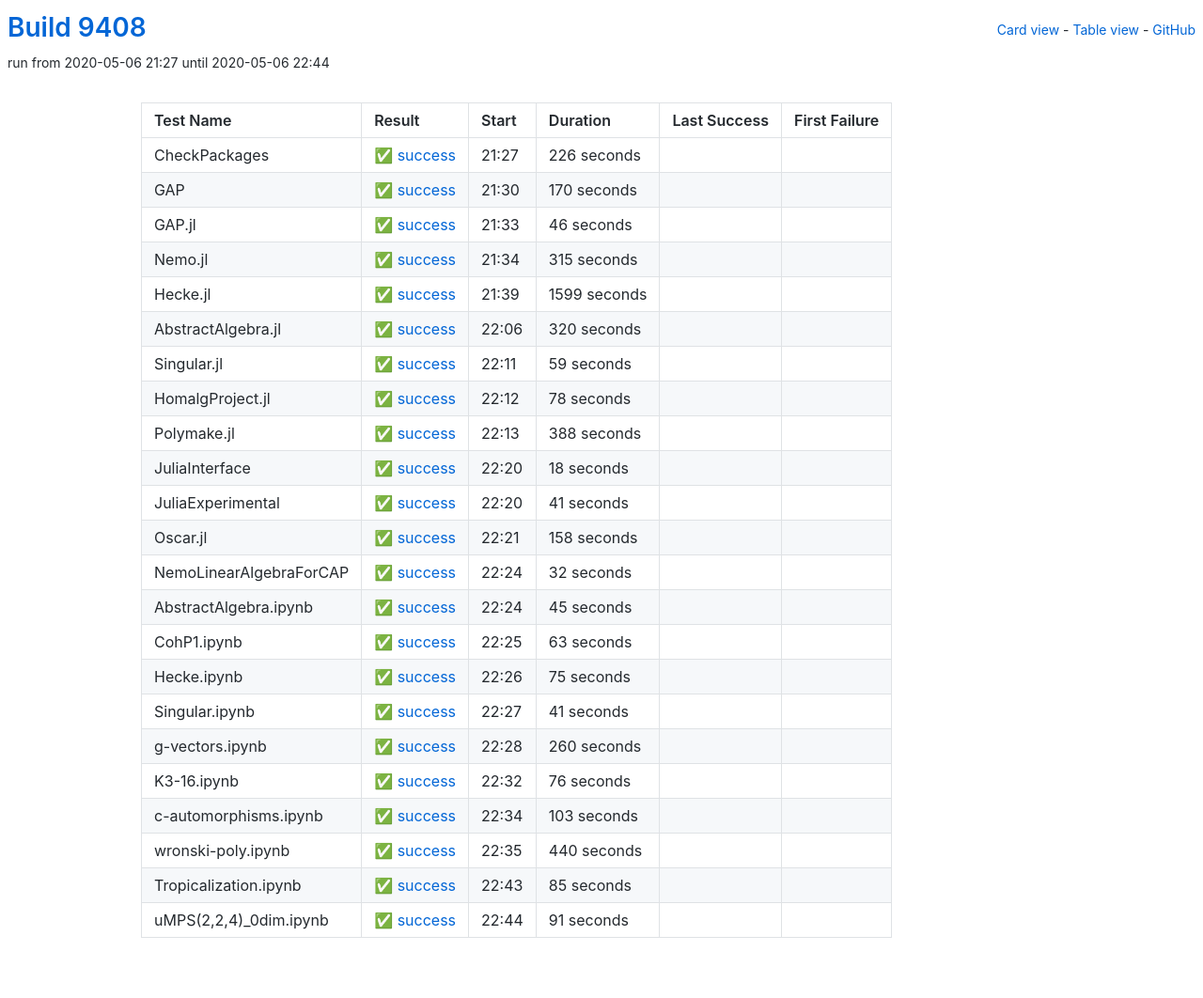
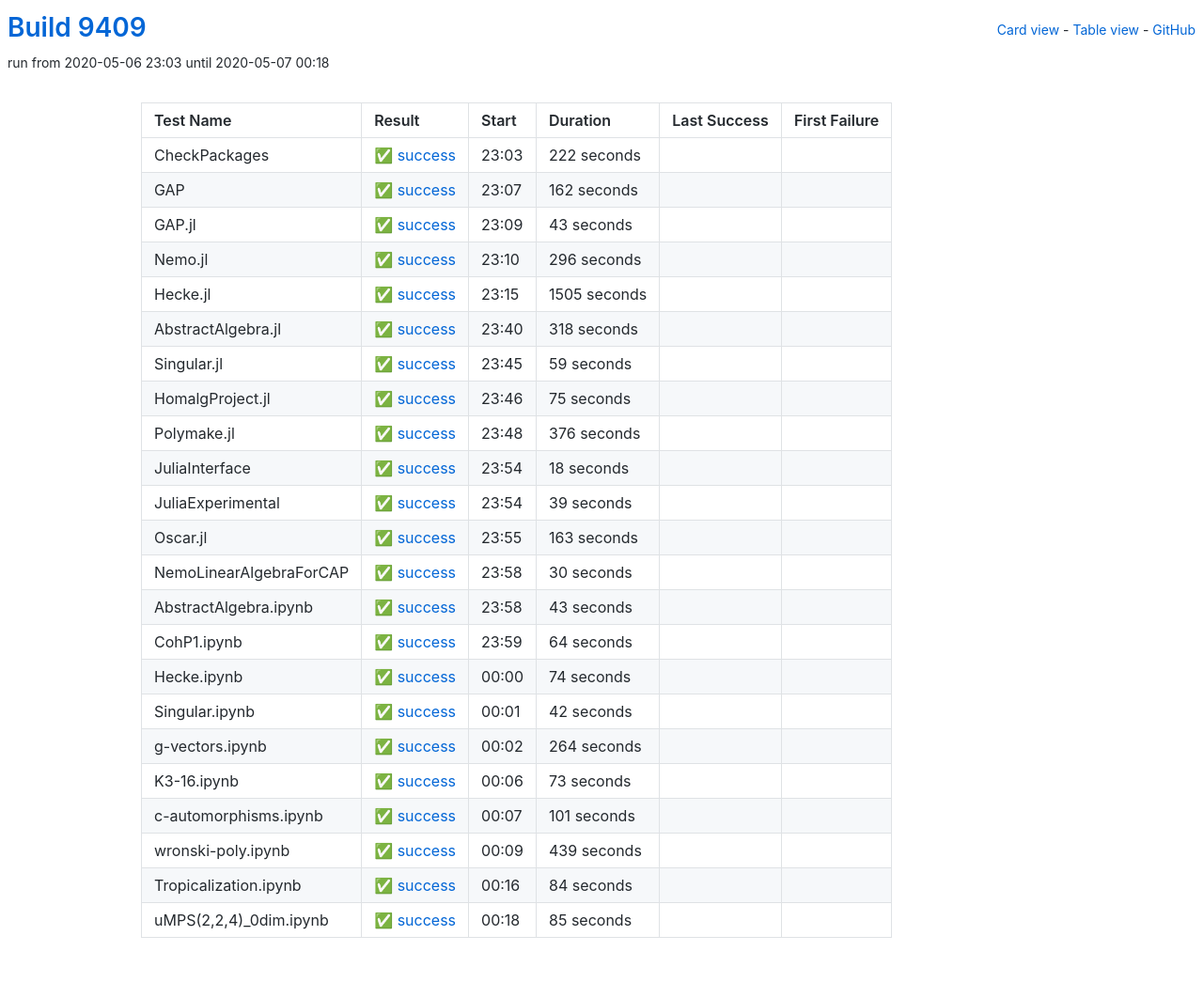
Before and after one commit to oscar-system/oscar-ci-status, a Jekyll site: the page built from table.html, in a window 1280 px wide. Shown: the whole page at 94% size. Built offline with Jekyll 4.4.1, drawn with Linux system fonts in a browser that asks for light colours.

Commit message:
Build 9409

```diff
--- a/_data/ci.yml
+++ b/_data/ci.yml
@@ -1,77 +1,77 @@
-build: 9408
-build_url: https://oscarci.mathematik.uni-kl.de/job/oscar/9408/
+build: 9409
+build_url: https://oscarci.mathematik.uni-kl.de/job/oscar/9409/
 job: oscar
 tests:
-- duration: 226
+- duration: 222
   exitcode: 0
   first_failure: false
   first_failure_url: null
   id: checkpackages
   last_success: false
   last_success_url: null
-  log: https://oscarci.mathematik.uni-kl.de/job/oscar/9408/artifact/logs/build-9408/CheckPackages.log
+  log: https://oscarci.mathematik.uni-kl.de/job/oscar/9409/artifact/logs/build-9409/CheckPackages.log
   name: CheckPackages
-  start: 2020-05-06 21:27
+  start: 2020-05-06 23:03
   status: success
   success: true
-- duration: 170
+- duration: 162
   exitcode: 0
   first_failure: false
   first_failure_url: null
   id: gap
   last_success: false
   last_success_url: null
-  log: https://oscarci.mathematik.uni-kl.de/job/oscar/9408/artifact/logs/build-9408/GAP.log
+  log: https://oscarci.mathematik.uni-kl.de/job/oscar/9409/artifact/logs/build-9409/GAP.log
   name: GAP
-  start: 2020-05-06 21:30
+  start: 2020-05-06 23:07
   status: success
   success: true
-- duration: 46
+- duration: 43
   exitcode: 0
   first_failure: false
   first_failure_url: null
   id: gap-jl
   last_success: false
   last_success_url: null
-  log: https://oscarci.mathematik.uni-kl.de/job/oscar/9408/artifact/logs/build-9408/GAP.jl.log
+  log: https://oscarci.mathematik.uni-kl.de/job/oscar/9409/artifact/logs/build-9409/GAP.jl.log
   name: GAP.jl
-  start: 2020-05-06 21:33
+  start: 2020-05-06 23:09
   status: success
   success: true
-- duration: 315
+- duration: 296
   exitcode: 0
   first_failure: false
   first_failure_url: null
   id: nemo-jl
   last_success: false
   last_success_url: null
-  log: https://oscarci.mathematik.uni-kl.de/job/oscar/9408/artifact/logs/build-9408/Nemo.jl.log
+  log: https://oscarci.mathematik.uni-kl.de/job/oscar/9409/artifact/logs/build-9409/Nemo.jl.log
   name: Nemo.jl
-  start: 2020-05-06 21:34
+  start: 2020-05-06 23:10
   status: success
   success: true
-- duration: 1599
+- duration: 1505
   exitcode: 0
   first_failure: false
   first_failure_url: null
   id: hecke-jl
   last_success: false
   last_success_url: null
-  log: https://oscarci.mathematik.uni-kl.de/job/oscar/9408/artifact/logs/build-9408/Hecke.jl.log
+  log: https://oscarci.mathematik.uni-kl.de/job/oscar/9409/artifact/logs/build-9409/Hecke.jl.log
   name: Hecke.jl
-  start: 2020-05-06 21:39
+  start: 2020-05-06 23:15
   status: success
   success: true
-- duration: 320
+- duration: 318
   exitcode: 0
   first_failure: false
   first_failure_url: null
   id: abstractalgebra-jl
   last_success: false
   last_success_url: null
-  log: https://oscarci.mathematik.uni-kl.de/job/oscar/9408/artifact/logs/build-9408/AbstractAlgebra.jl.log
+  log: https://oscarci.mathematik.uni-kl.de/job/oscar/9409/artifact/logs/build-9409/AbstractAlgebra.jl.log
   name: AbstractAlgebra.jl
-  start: 2020-05-06 22:06
+  start: 2020-05-06 23:40
   status: success
   success: true
 - duration: 59
@@ -81,33 +81,33 @@
   id: singular-jl
   last_success: false
   last_success_url: null
-  log: https://oscarci.mathematik.uni-kl.de/job/oscar/9408/artifact/logs/build-9408/Singular.jl.log
+  log: https://oscarci.mathematik.uni-kl.de/job/oscar/9409/artifact/logs/build-9409/Singular.jl.log
   name: Singular.jl
-  start: 2020-05-06 22:11
+  start: 2020-05-06 23:45
   status: success
   success: true
-- duration: 78
+- duration: 75
   exitcode: 0
   first_failure: false
   first_failure_url: null
   id: homalgproject-jl
   last_success: false
   last_success_url: null
-  log: https://oscarci.mathematik.uni-kl.de/job/oscar/9408/artifact/logs/build-9408/HomalgProject.jl.log
+  log: https://oscarci.mathematik.uni-kl.de/job/oscar/9409/artifact/logs/build-9409/HomalgProject.jl.log
   name: HomalgProject.jl
-  start: 2020-05-06 22:12
+  start: 2020-05-06 23:46
   status: success
   success: true
-- duration: 388
+- duration: 376
   exitcode: 0
   first_failure: false
   first_failure_url: null
   id: polymake-jl
   last_success: false
   last_success_url: null
-  log: https://oscarci.mathematik.uni-kl.de/job/oscar/9408/artifact/logs/build-9408/Polymake.jl.log
+  log: https://oscarci.mathematik.uni-kl.de/job/oscar/9409/artifact/logs/build-9409/Polymake.jl.log
   name: Polymake.jl
-  start: 2020-05-06 22:13
+  start: 2020-05-06 23:48
   status: success
   success: true
 - duration: 18
@@ -117,164 +117,164 @@
   id: juliainterface
   last_success: false
   last_success_url: null
-  log: https://oscarci.mathematik.uni-kl.de/job/oscar/9408/artifact/logs/build-9408/JuliaInterface.log
+  log: https://oscarci.mathematik.uni-kl.de/job/oscar/9409/artifact/logs/build-9409/JuliaInterface.log
   name: JuliaInterface
-  start: 2020-05-06 22:20
+  start: 2020-05-06 23:54
   status: success
   success: true
-- duration: 41
+- duration: 39
   exitcode: 0
   first_failure: false
   first_failure_url: null
   id: juliaexperimental
   last_success: false
   last_success_url: null
-  log: https://oscarci.mathematik.uni-kl.de/job/oscar/9408/artifact/logs/build-9408/JuliaExperimental.log
+  log: https://oscarci.mathematik.uni-kl.de/job/oscar/9409/artifact/logs/build-9409/JuliaExperimental.log
   name: JuliaExperimental
-  start: 2020-05-06 22:20
+  start: 2020-05-06 23:54
   status: success
   success: true
-- duration: 158
+- duration: 163
   exitcode: 0
   first_failure: false
   first_failure_url: null
   id: oscar-jl
   last_success: false
   last_success_url: null
-  log: https://oscarci.mathematik.uni-kl.de/job/oscar/9408/artifact/logs/build-9408/Oscar.jl.log
+  log: https://oscarci.mathematik.uni-kl.de/job/oscar/9409/artifact/logs/build-9409/Oscar.jl.log
   name: Oscar.jl
-  start: 2020-05-06 22:21
+  start: 2020-05-06 23:55
   status: success
   success: true
-- duration: 32
+- duration: 30
   exitcode: 0
   first_failure: false
   first_failure_url: null
   id: nemolinearalgebraforcap
   last_success: false
   last_success_url: null
-  log: https://oscarci.mathematik.uni-kl.de/job/oscar/9408/artifact/logs/build-9408/NemoLinearAlgebraForCAP.log
+  log: https://oscarci.mathematik.uni-kl.de/job/oscar/9409/artifact/logs/build-9409/NemoLinearAlgebraForCAP.log
   name: NemoLinearAlgebraForCAP
-  start: 2020-05-06 22:24
+  start: 2020-05-06 23:58
   status: success
   success: true
-- duration: 45
+- duration: 43
   exitcode: 0
   first_failure: false
   first_failure_url: null
   id: abstractalgebra-ipynb
   last_success: false
   last_success_url: null
-  log: https://oscarci.mathematik.uni-kl.de/job/oscar/9408/artifact/logs/build-9408/AbstractAlgebra.ipynb.log
+  log: https://oscarci.mathematik.uni-kl.de/job/oscar/9409/artifact/logs/build-9409/AbstractAlgebra.ipynb.log
   name: AbstractAlgebra.ipynb
-  start: 2020-05-06 22:24
+  start: 2020-05-06 23:58
   status: success
   success: true
-- duration: 63
+- duration: 64
   exitcode: 0
   first_failure: false
   first_failure_url: null
   id: cohp1-ipynb
   last_success: false
   last_success_url: null
-  log: https://oscarci.mathematik.uni-kl.de/job/oscar/9408/artifact/logs/build-9408/CohP1.ipynb.log
+  log: https://oscarci.mathematik.uni-kl.de/job/oscar/9409/artifact/logs/build-9409/CohP1.ipynb.log
   name: CohP1.ipynb
-  start: 2020-05-06 22:25
+  start: 2020-05-06 23:59
   status: success
   success: true
-- duration: 75
+- duration: 74
   exitcode: 0
   first_failure: false
   first_failure_url: null
   id: hecke-ipynb
   last_success: false
   last_success_url: null
-  log: https://oscarci.mathematik.uni-kl.de/job/oscar/9408/artifact/logs/build-9408/Hecke.ipynb.log
+  log: https://oscarci.mathematik.uni-kl.de/job/oscar/9409/artifact/logs/build-9409/Hecke.ipynb.log
   name: Hecke.ipynb
-  start: 2020-05-06 22:26
+  start: 2020-05-07 00:00
   status: success
   success: true
-- duration: 41
+- duration: 42
   exitcode: 0
   first_failure: false
   first_failure_url: null
   id: singular-ipynb
   last_success: false
   last_success_url: null
-  log: https://oscarci.mathematik.uni-kl.de/job/oscar/9408/artifact/logs/build-9408/Singular.ipynb.log
+  log: https://oscarci.mathematik.uni-kl.de/job/oscar/9409/artifact/logs/build-9409/Singular.ipynb.log
   name: Singular.ipynb
-  start: 2020-05-06 22:27
+  start: 2020-05-07 00:01
   status: success
   success: true
-- duration: 260
+- duration: 264
   exitcode: 0
   first_failure: false
   first_failure_url: null
   id: g-vectors-ipynb
   last_success: false
   last_success_url: null
-  log: https://oscarci.mathematik.uni-kl.de/job/oscar/9408/artifact/logs/build-9408/g-vectors.ipynb.log
+  log: https://oscarci.mathematik.uni-kl.de/job/oscar/9409/artifact/logs/build-9409/g-vectors.ipynb.log
   name: g-vectors.ipynb
-  start: 2020-05-06 22:28
+  start: 2020-05-07 00:02
   status: success
   success: true
-- duration: 76
+- duration: 73
   exitcode: 0
   first_failure: false
   first_failure_url: null
   id: k3-16-ipynb
   last_success: false
   last_success_url: null
-  log: https://oscarci.mathematik.uni-kl.de/job/oscar/9408/artifact/logs/build-9408/K3-16.ipynb.log
+  log: https://oscarci.mathematik.uni-kl.de/job/oscar/9409/artifact/logs/build-9409/K3-16.ipynb.log
   name: K3-16.ipynb
-  start: 2020-05-06 22:32
+  start: 2020-05-07 00:06
   status: success
   success: true
-- duration: 103
+- duration: 101
   exitcode: 0
   first_failure: false
   first_failure_url: null
   id: c-automorphisms-ipynb
   last_success: false
   last_success_url: null
-  log: https://oscarci.mathematik.uni-kl.de/job/oscar/9408/artifact/logs/build-9408/c-automorphisms.ipynb.log
+  log: https://oscarci.mathematik.uni-kl.de/job/oscar/9409/artifact/logs/build-9409/c-automorphisms.ipynb.log
   name: c-automorphisms.ipynb
-  start: 2020-05-06 22:34
+  start: 2020-05-07 00:07
   status: success
   success: true
-- duration: 440
+- duration: 439
   exitcode: 0
   first_failure: false
   first_failure_url: null
   id: wronski-poly-ipynb
   last_success: false
   last_success_url: null
-  log: https://oscarci.mathematik.uni-kl.de/job/oscar/9408/artifact/logs/build-9408/wronski-poly.ipynb.log
+  log: https://oscarci.mathematik.uni-kl.de/job/oscar/9409/artifact/logs/build-9409/wronski-poly.ipynb.log
   name: wronski-poly.ipynb
-  start: 2020-05-06 22:35
+  start: 2020-05-07 00:09
+  status: success
+  success: true
+- duration: 84
+  exitcode: 0
+  first_failure: false
+  first_failure_url: null
+  id: tropicalization-ipynb
+  last_success: false
+  last_success_url: null
+  log: https://oscarci.mathematik.uni-kl.de/job/oscar/9409/artifact/logs/build-9409/Tropicalization.ipynb.log
+  name: Tropicalization.ipynb
+  start: 2020-05-07 00:16
   status: success
   success: true
 - duration: 85
   exitcode: 0
   first_failure: false
   first_failure_url: null
-  id: tropicalization-ipynb
-  last_success: false
-  last_success_url: null
-  log: https://oscarci.mathematik.uni-kl.de/job/oscar/9408/artifact/logs/build-9408/Tropicalization.ipynb.log
-  name: Tropicalization.ipynb
-  start: 2020-05-06 22:43
-  status: success
-  success: true
-- duration: 91
-  exitcode: 0
-  first_failure: false
-  first_failure_url: null
   id: umps-2-2-4-0dim-ipynb
   last_success: false
   last_success_url: null
-  log: https://oscarci.mathematik.uni-kl.de/job/oscar/9408/artifact/logs/build-9408/uMPS-2-2-4-_0dim.ipynb.log
+  log: https://oscarci.mathematik.uni-kl.de/job/oscar/9409/artifact/logs/build-9409/uMPS-2-2-4-_0dim.ipynb.log
   name: uMPS(2,2,4)_0dim.ipynb
-  start: 2020-05-06 22:44
+  start: 2020-05-07 00:18
   status: success
   success: true
```
Also changed, not shown: README.md.
